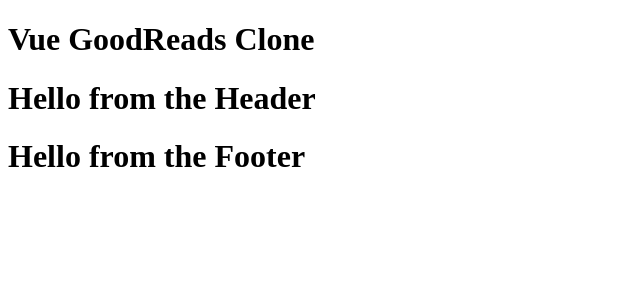
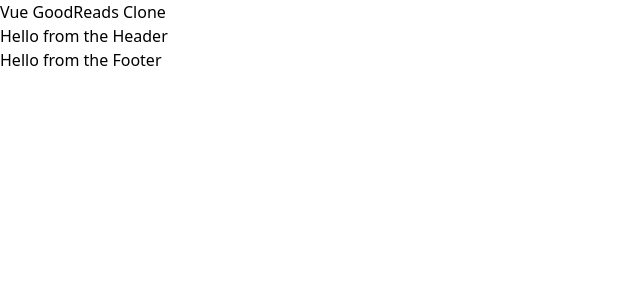
Before and after one commit to Tcaf351/vue-goodreads-clone, a Vue app in the folder GoodReads Clone Vue/: page / in a window 1280 px wide. Shown: the top 300 px of the page, without its empty margins (0-640 px from the left). Built offline with nearby package versions, Linux system fonts and the light colour scheme.

Commit message:
converted Vue files for composition api and installed/configured tailwind css

```diff
--- a/GoodReads Clone Vue/index.html
+++ b/GoodReads Clone Vue/index.html
@@ -4,6 +4,7 @@
     <meta charset="UTF-8" />
     <link rel="icon" type="image/svg+xml" href="/vite.svg" />
     <meta name="viewport" content="width=device-width, initial-scale=1.0" />
+    <link href="/src/style.css" rel="stylesheet">
     <title>Vue GoodReads Clone</title>
   </head>
   <body>
--- a/GoodReads Clone Vue/package.json
+++ b/GoodReads Clone Vue/package.json
@@ -9,6 +9,8 @@
     "preview": "vite preview"
   },
   "dependencies": {
+    "@tailwindcss/vite": "^4.1.4",
+    "tailwindcss": "^4.1.4",
     "vue": "^3.5.13"
   },
   "devDependencies": {
--- a/GoodReads Clone Vue/src/components/Footer.vue
+++ b/GoodReads Clone Vue/src/components/Footer.vue
@@ -5,8 +5,6 @@
 </template>
 
 <script setup>
-import { ref } from 'vue';
-
 defineProps({
     message: String,
 })
--- a/GoodReads Clone Vue/src/components/Header.vue
+++ b/GoodReads Clone Vue/src/components/Header.vue
@@ -5,8 +5,6 @@
 </template>
 
 <script setup>
-import { ref } from 'vue';
-
 defineProps({
     message: String,
 })
--- a/GoodReads Clone Vue/src/style.css
+++ b/GoodReads Clone Vue/src/style.css
@@ -1,79 +1 @@
-/* :root {
-  font-family: system-ui, Avenir, Helvetica, Arial, sans-serif;
-  line-height: 1.5;
-  font-weight: 400;
-
-  color-scheme: light dark;
-  color: rgba(255, 255, 255, 0.87);
-  background-color: #242424;
-
-  font-synthesis: none;
-  text-rendering: optimizeLegibility;
-  -webkit-font-smoothing: antialiased;
-  -moz-osx-font-smoothing: grayscale;
-}
-
-a {
-  font-weight: 500;
-  color: #646cff;
-  text-decoration: inherit;
-}
-a:hover {
-  color: #535bf2;
-}
-
-body {
-  margin: 0;
-  display: flex;
-  place-items: center;
-  min-width: 320px;
-  min-height: 100vh;
-}
-
-h1 {
-  font-size: 3.2em;
-  line-height: 1.1;
-}
-
-button {
-  border-radius: 8px;
-  border: 1px solid transparent;
-  padding: 0.6em 1.2em;
-  font-size: 1em;
-  font-weight: 500;
-  font-family: inherit;
-  background-color: #1a1a1a;
-  cursor: pointer;
-  transition: border-color 0.25s;
-}
-button:hover {
-  border-color: #646cff;
-}
-button:focus,
-button:focus-visible {
-  outline: 4px auto -webkit-focus-ring-color;
-}
-
-.card {
-  padding: 2em;
-}
-
-#app {
-  max-width: 1280px;
-  margin: 0 auto;
-  padding: 2rem;
-  text-align: center;
-}
-
-@media (prefers-color-scheme: light) {
-  :root {
-    color: #213547;
-    background-color: #ffffff;
-  }
-  a:hover {
-    color: #747bff;
-  }
-  button {
-    background-color: #f9f9f9;
-  }
-} */
+@import "tailwindcss";
--- a/GoodReads Clone Vue/vite.config.js
+++ b/GoodReads Clone Vue/vite.config.js
@@ -1,7 +1,11 @@
 import { defineConfig } from 'vite'
 import vue from '@vitejs/plugin-vue'
+import tailwindcss from '@tailwindcss/vite'
 
 // https://vite.dev/config/
 export default defineConfig({
-  plugins: [vue()],
+  plugins: [
+    vue(),
+    tailwindcss(),
+  ],
 })
```
Also changed, not shown: 1 other file (tests, documents, lock files or other folders).
